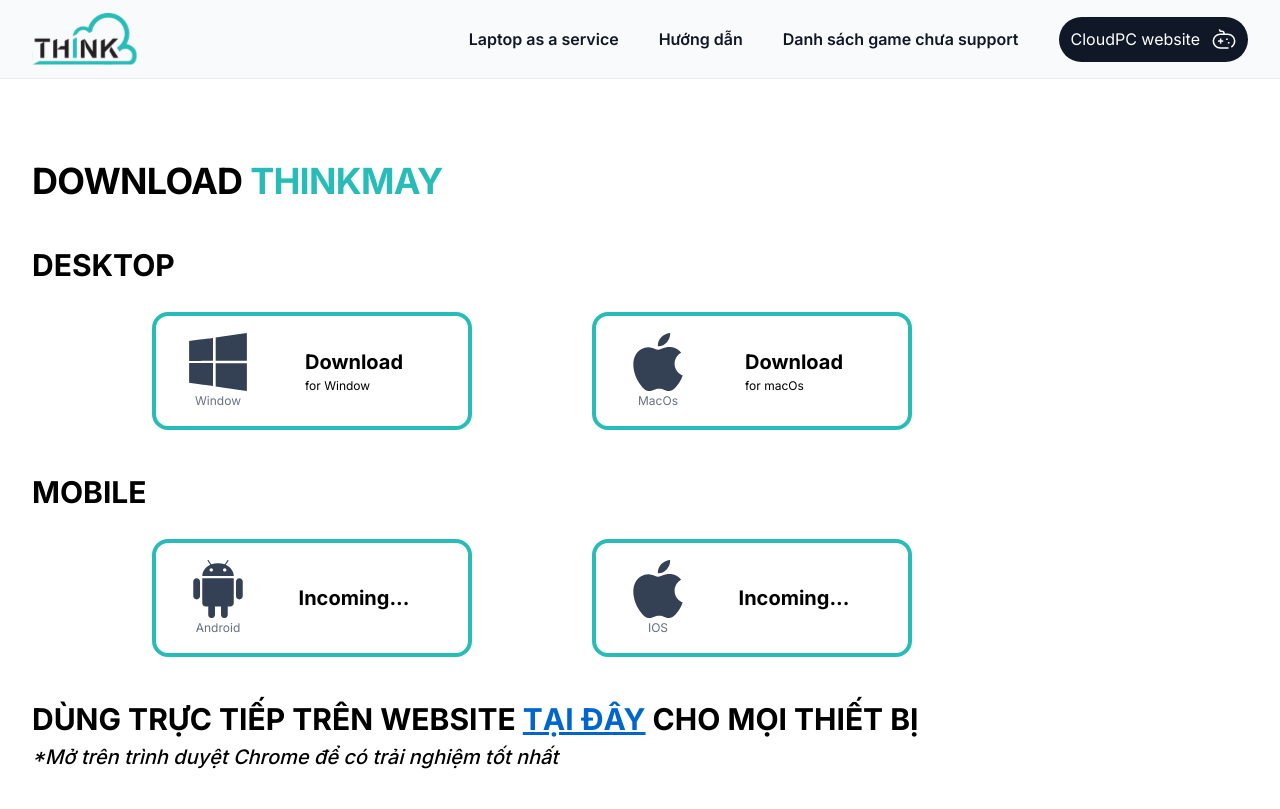
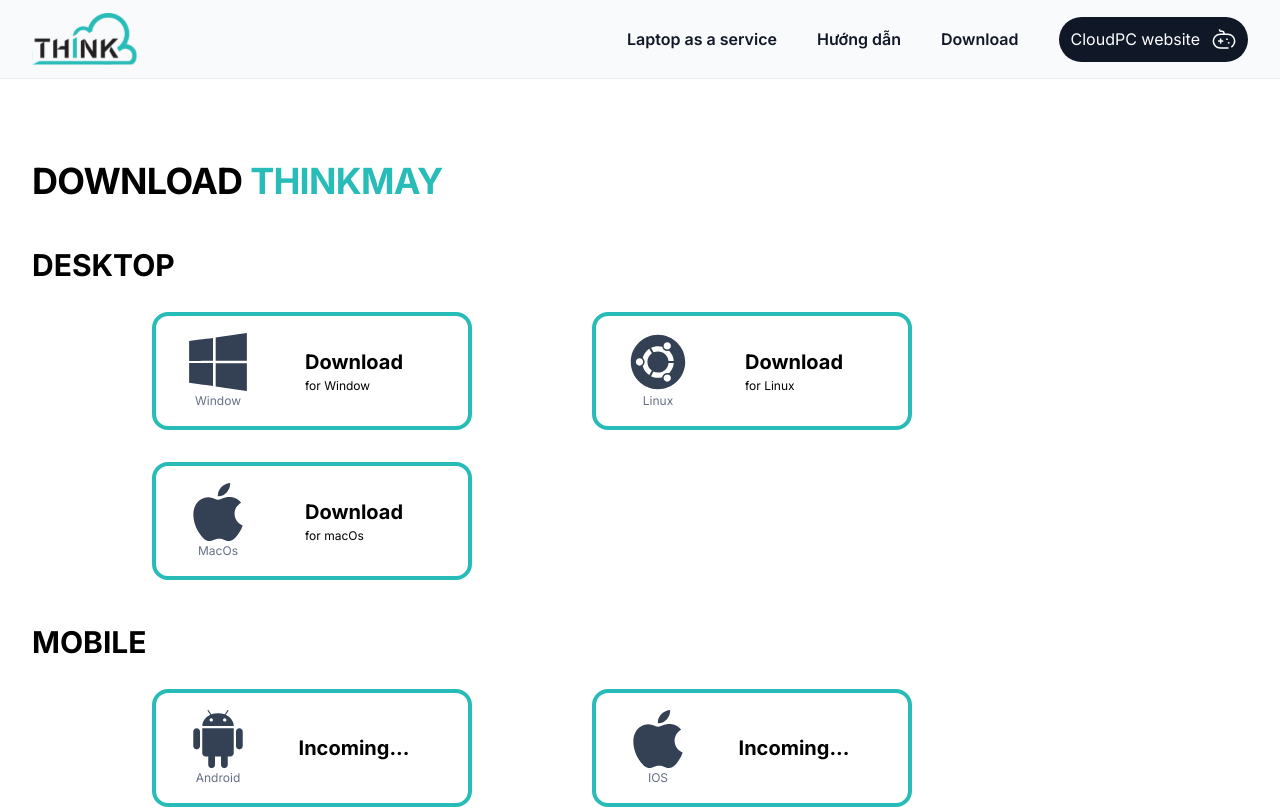
Before and after one commit to thinkonmay/lass-landing-page, a Next.js app: page /download in a window 1280 px wide. Shown: the top 809 px of the page. Built offline with nearby package versions, Linux system fonts and the light colour scheme.

Commit message:
fix download page

```diff
--- a/src/app/download/page.tsx
+++ b/src/app/download/page.tsx
@@ -13,6 +13,12 @@ const listDevices = [
                 icon: 'os-win-bold',
                 text: 'Download',
                 subText: 'for Window'
+            },
+            {
+                name: 'Linux',
+                icon: 'ubuntu',
+                text: 'Download',
+                subText: 'for Linux'
             },
             {
                 name: 'MacOs',
--- a/src/components/header/Header.tsx
+++ b/src/components/header/Header.tsx
@@ -19,14 +19,14 @@ const listNav = [
         name: 'Hướng dẫn',
         link: '/guide'
     },
+    {
+        name: 'Download',
+        link: '/download'
+    },
     //{
-    //    name: 'Download',
-    //    link: '/download'
+    //    name: 'Danh sách game chưa support',
+    //    link: '/#appReason'
     //}
-    {
-        name: 'Danh sách game chưa support',
-        link: '#appReason'
-    }
 ]
 
 function Header() {
```
